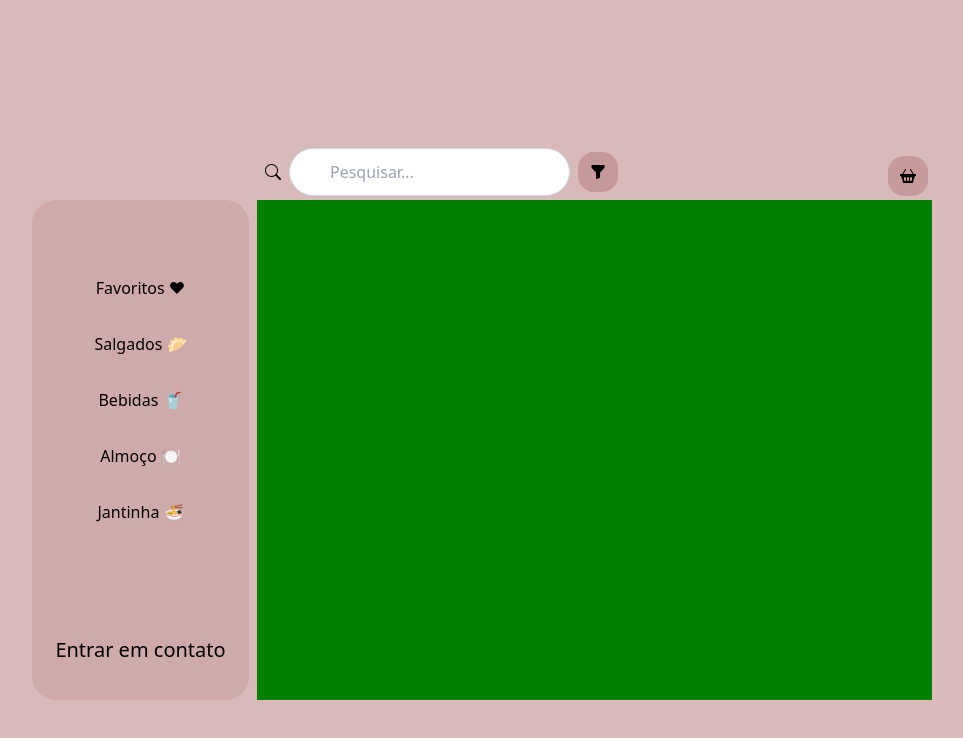
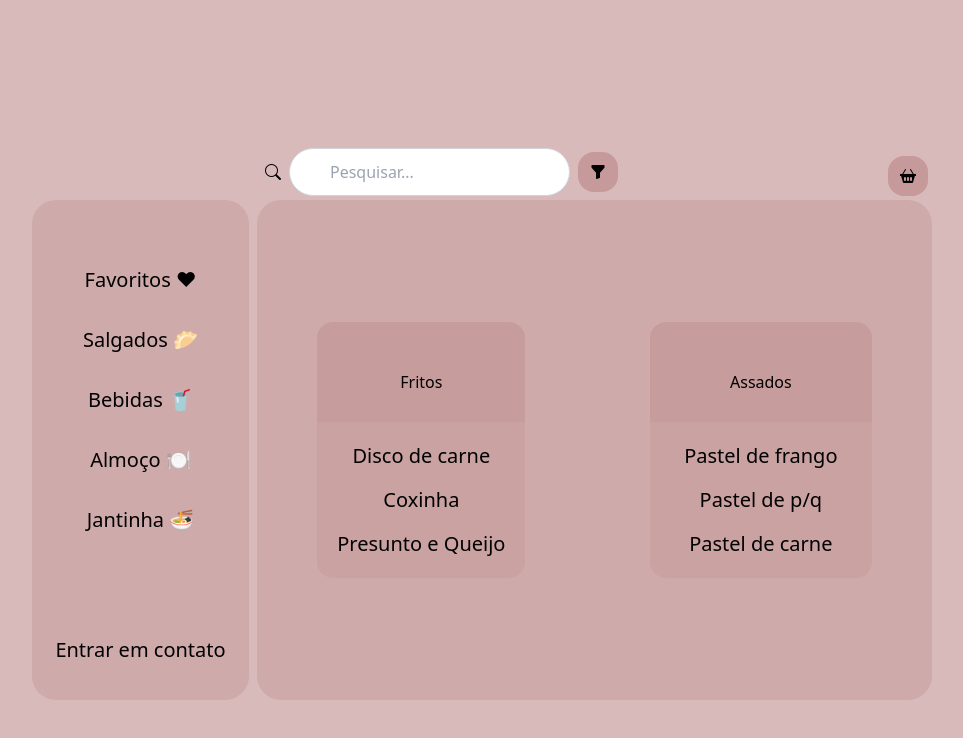
Before and after one commit to Ca22io/integrador-Front_end, a plain HTML site: page index.html in a window 1280 px wide. Shown: the whole page, without its empty margins (158-1121 px from the left). Drawn offline with nearby package versions, Linux system fonts and the light colour scheme.

Commit message:
Adição do painel central

```diff
--- a/index.html
+++ b/index.html
@@ -1,23 +1,29 @@
 <!DOCTYPE html>
-<html lang="en">
+<html lang="pt-br">
 
     <head>
         <meta charset="UTF-8">
         <meta name="viewport" content="width=device-width, initial-scale=1.0">
-    <link href="https://cdn.jsdelivr.net/npm/tailwindcss@2.2.15/dist/tailwind.min.css" rel="stylesheet">
-    <link rel="stylesheet" href="https://cdn.jsdelivr.net/npm/bootstrap-icons@1.11.1/font/bootstrap-icons.css">
+        <link
+            href="https://cdn.jsdelivr.net/npm/tailwindcss@2.2.15/dist/tailwind.min.css"
+            rel="stylesheet">
+        <link rel="stylesheet"
+            href="https://cdn.jsdelivr.net/npm/bootstrap-icons@1.11.1/font/bootstrap-icons.css">
         <link rel="stylesheet" href="assents/css/principal.css">
 
         <title>Document</title>
     </head>
 
-<body class="min-h-screen flex items-center justify-center bg-red-900 bg-opacity-30">
+    <body
+        class="min-h-screen flex items-center justify-center bg-red-900 bg-opacity-30">
 
-    <main class="grid grid-cols-12 grid-rows-6 sm:w-1/2 md:w-1/3 lg:w-1/4 xl:w-1/5 sm:h-3/4 md:h-2/3 lg:h-1/2 xl:h-2/5"
+        <main
+            class="grid grid-cols-12 grid-rows-6 sm:w-1/2 md:w-1/3 lg:w-1/4 xl:w-1/5 sm:h-3/4 md:h-2/3 lg:h-1/2 xl:h-2/5"
             style="width: 900px; height: 600px;">
 
             <!-- Superior -->
-        <aside class="flex justify-between items-end p-1 pb-1 pt-2 pl-2 superior">
+            <aside
+                class="flex justify-between items-end p-1 pb-1 pt-2 pl-2 superior">
 
                 <div class="flex items-center">
                     <!-- Campo de pesquisa visível em telas médias e maiores  -->
@@ -27,12 +33,14 @@
                         class="pl-10 pr-2 py-1 sm:py-2 lg:py-3 border border-gray-300 rounded-full w-1/2 sm:w-3/4 lg:w-4/5 h-1/2 sm:h-10 lg:h-12"
                         placeholder="Pesquisar...">
 
-                <button class="ml-2 pl-3 pr-3 pt-2 pb-2 bg-red-900 bg-opacity-20 rounded-2xl hover:bg-opacity-30">
+                    <button
+                        class="ml-2 pl-3 pr-3 pt-2 pb-2 bg-red-900 bg-opacity-20 rounded-2xl hover:bg-opacity-30">
                         <i class="bi bi-funnel-fill"></i>
                     </button>
                 </div>
                 <div>
-                <button class="ml-2 pl-3 pr-3 pt-2 pb-2 bg-red-900 bg-opacity-20 rounded-2xl hover:bg-opacity-30">
+                    <button
+                        class="ml-2 pl-3 pr-3 pt-2 pb-2 bg-red-900 bg-opacity-20 rounded-2xl hover:bg-opacity-30">
 
                         <i class="bi bi-basket2-fill"></i>
                         <a href="#.hmtl"></a>
@@ -45,34 +53,51 @@
             <aside class="lateral grid grid-cols-3 grid-rows-6 mr-2">
                 <!-- <div class=" espaco w-full sm:w-1/2 md:w-1/3 lg:w-1/4 xl:w-1/5 h-1/5"></div> -->
 
-            <div class="navbar-collapse justify-content-end flex items-center justify-center mb-32 bg-red-900 bg-opacity-10 w-full h-full rounded-tl-3xl rounded-tr-3xl" id="menu_lateral">
+                <div
+                    class="navbar-collapse justify-content-end flex items-center justify-center mb-32 bg-red-900 bg-opacity-10 w-full h-full rounded-tl-3xl rounded-tr-3xl"
+                    id="menu_lateral">
                     <ul class="navbar-nav">
-                    <li class="nav-item flex items-center justify-center rounded-2xl bg-red-900 bg-opacity-0 hover:bg-opacity-10">
-                        <a class="nav-link p-4 " href="#">
+                        <li
+                            class="nav-item flex items-center justify-center rounded-2xl bg-red-900 bg-opacity-0 hover:bg-opacity-10">
+                            <a
+                                class="nav-link p-4 text-sm sm:text-base md:text-lg lg:text-xl"
+                                href="#">
                                 <span class="hidden sm:inline">Favoritos ❤</span>
                                 <span class="sm:hidden">Favoritos</span>
                             </a>
                         </li>
-                    <li class="nav-item flex items-center justify-center rounded-2xl bg-red-900 bg-opacity-0 hover:bg-opacity-10">
-                        <a class="nav-link p-4" href="#">
+                        <li
+                            class="nav-item flex items-center justify-center rounded-2xl bg-red-900 bg-opacity-0 hover:bg-opacity-10">
+                            <a
+                                class="nav-link p-4 text-sm sm:text-base md:text-lg lg:text-xl"
+                                href="#">
                                 <span class="hidden sm:inline">Salgados 🥟</span>
                                 <span class="sm:hidden">Salgados</span>
                             </a>
                         </li>
-                    <li class="nav-item flex items-center justify-center rounded-2xl bg-red-900 bg-opacity-0 hover:bg-opacity-10">
-                        <a class="nav-link p-4" href="#">
+                        <li
+                            class="nav-item flex items-center justify-center rounded-2xl bg-red-900 bg-opacity-0 hover:bg-opacity-10">
+                            <a
+                                class="nav-link p-4 text-sm sm:text-base md:text-lg lg:text-xl"
+                                href="#">
                                 <span class="hidden sm:inline">Bebidas 🥤</span>
                                 <span class="sm:hidden">Bebidas</span>
                             </a>
                         </li>
-                    <li class="nav-item flex items-center justify-center rounded-2xl bg-red-900 bg-opacity-0 hover:bg-opacity-10">
-                        <a class="nav-link p-4" href="#">
+                        <li
+                            class="nav-item flex items-center justify-center rounded-2xl bg-red-900 bg-opacity-0 hover:bg-opacity-10">
+                            <a
+                                class="nav-link p-4 text-sm sm:text-base md:text-lg lg:text-xl"
+                                href="#">
                                 <span class="hidden sm:inline">Almoço 🍽</span>
                                 <span class="sm:hidden">Almoço</span>
                             </a>
                         </li>
-                    <li class="nav-item flex items-center justify-center rounded-2xl bg-red-900 bg-opacity-0 hover:bg-opacity-10">
-                        <a class="nav-link p-4" href="#">
+                        <li
+                            class="nav-item flex items-center justify-center rounded-2xl bg-red-900 bg-opacity-0 hover:bg-opacity-10">
+                            <a
+                                class="nav-link p-4 text-sm sm:text-base md:text-lg lg:text-xl"
+                                href="#">
                                 <span class="hidden sm:inline">Jantinha 🍜</span>
                                 <span class="sm:hidden">Jantinha</span>
                             </a>
@@ -82,8 +107,10 @@
                     <!-- Div para controle de espaço e botão entrar em contato -->
                     <div
                         class="contato flex justify-center items-center w-full h-full rounded-bl-3xl rounded-br-3xl bg-red-900 bg-opacity-10">
-                <div id="contato" class="bg-red-900 bg-opacity-0 hover:bg-opacity-10  rounded-2xl hover:cursor-pointer flex justify-center items-center">
-                    <a href="contato.html" class="text-base sm:text-lg md:text-xl p-2">
+                        <div id="contato"
+                            class="bg-red-900 bg-opacity-0 hover:bg-opacity-10  rounded-2xl hover:cursor-pointer flex justify-center items-center">
+                            <a href="contato.html"
+                                class="nav-link p-4 text-sm sm:text-base md:text-lg lg:text-xl">
                                 <span class="hidden sm:inline">Entrar em contato</span>
                                 <span class="sm:hidden">Contato</span>
                             </a>
@@ -93,9 +120,41 @@
                 </aside>
 
                 <!-- Painel -->
-        <aside class="painel" style="background-color: green;">
+                <aside class="painel flex flex-wrap justify-around items-center h-auto w-98 bg-red-900 bg-opacity-10 break-words rounded-3xl space-x-1">
 
-            <div class="">
+                    <div class="produto">
+                        <h3 class="pt-5 sm:pt-8 md:pt-10 lg:pt-12 pb-3 sm:pb-5 md:pb-7 pl-5 sm:pl-10 md:pl-20 pr-5 sm:pr-10 md:pr-20 bg-red-900 bg-opacity-10 rounded-tr-2xl rounded-tl-2xl text-center my-auto">Fritos</h3>
+                        <ul
+                            class="flex flex-col items-center space-y-4 bg-red-900 bg-opacity-5 p-5 rounded-bl-2xl rounded-br-2xl">
+                            <li
+                                class="text-sm sm:text-base md:text-lg lg:text-xl">Disco
+                                de carne</li>
+                            <li
+                                class="text-sm sm:text-base md:text-lg lg:text-xl">Coxinha</li>
+                            <li
+                                class="text-sm sm:text-base md:text-lg lg:text-xl">Presunto
+                                e Queijo</li>
+                        </ul>
+                    </div>
+
+                    <div class="produto">
+                        <h3
+                        class="pt-5 sm:pt-8 md:pt-10 lg:pt-12 pb-3 sm:pb-5 md:pb-7 pl-5 sm:pl-10 md:pl-20 pr-5 sm:pr-10 md:pr-20 bg-red-900 bg-opacity-10 rounded-tr-2xl rounded-tl-2xl text-center my-auto">Assados</h3>
+                        <ul
+                            class="flex flex-col items-center space-y-4 bg-red-900 bg-opacity-5 p-5 rounded-bl-2xl rounded-br-2xl">
+                            <li
+                                class="text-sm sm:text-base md:text-lg lg:text-xl">Pastel
+                                de frango</li>
+                            <li
+                                class="text-sm sm:text-base md:text-lg lg:text-xl">Pastel
+                                de p/q</li>
+                            <li
+                                class="text-sm sm:text-base md:text-lg lg:text-xl">Pastel
+                                de carne</li>
+                        </ul>
+                    </div>
+
+                    </div>
 
                 </div>
 
```
Lines whose indentation alone changed are shown as unchanged.
